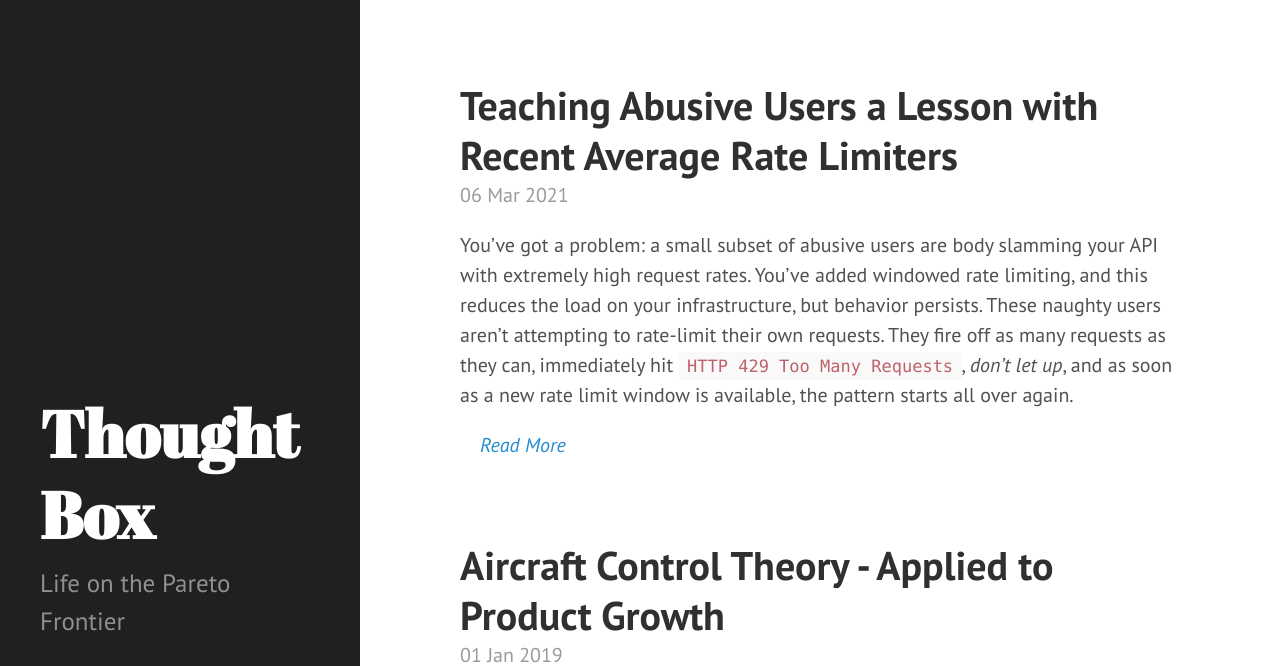
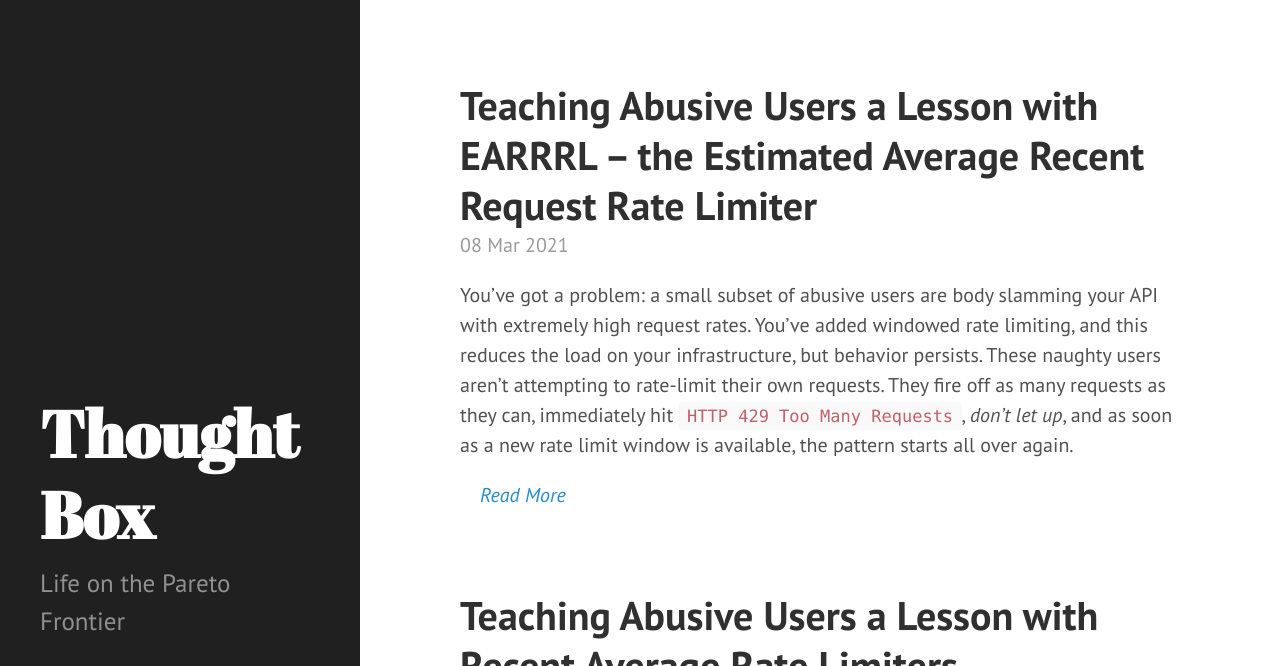
Before and after one commit to JnBrymn/JnBrymn.github.io, a Jekyll site: the page built from index.html, in a window 1280 px wide and 900 px high, cut to the strip 0-666 px from the top of the window. Built offline with Jekyll 4.4.1, drawn with Linux system fonts in a browser that asks for light colours; the list of posts is cut into pages by our own code; some of the changed lines change nothing that is shown; some of the changed text lies outside the part shown.

Commit message:
split estimated-average-recent-request-rate-limiter into 2 posts

````diff
--- a/_posts/2021-03-06-recent-average-rate-limiters.md
+++ b/_posts/2021-03-06-recent-average-rate-limiters.md
@@ -169,6 +169,9 @@ Reread intro first
   * windowed is much more permissive of persistent abuse, it lets them in again with every window renewal
   * the CEWMA behavior has an interesting behavior in that it _REQUIRES_ the clients to be well behaved, and if they are not then this eliminates a very common type of abuse completely and instantly. So it's not just their requests that will be blocked, but you'll no longer have the entire class of user that just sprays requests and then depends on 429s from _your server_ to act as their rate limiting.
   * the longer and the more extremely they are misbehaved, the longer they will remain in timeout
+  * you no longer have to investigate heavy hitters and then later ban them - they ban themselves effectively
+* If you don't like this behavior, you can count overage requests as having a fraction of the weight that normal requests have (because, after all, they didn't really cost much to your infrastructure) - this will let their CEWMA decay faster. But IF they are still really over the exceptable rate, then this will never cool down
+
 
 ## Implementation in Redis
 * instead of TTL, LRU expire them and completely forego
@@ -198,3 +201,7 @@ Reread intro first
 * send to Orendorf and GH DS manager
 * post on PennyU and Twitter
 * ask people to contact me if they want to understand better - especially that mumbojumbo about impulses
+* "halflife" -> "half-life"
+* Make sure RARL "recent" is turned to EARRL
+  * including file nam
+* spellcheck
--- /dev/null
+++ b/_posts/2021-03-08-estimated-average-recent-request-rate-limiter.md
@@ -0,0 +1,119 @@
+---
+layout: post
+title: Teaching Abusive Users a Lesson with EARRRL – the Estimated Average Recent Request Rate Limiter
+---
+
+You've got a problem: a small subset of abusive users are body slamming your API with extremely high request rates. You've added windowed rate limiting, and this reduces the load on your infrastructure, but behavior persists. These naughty users aren't attempting to rate-limit their own requests. They fire off as many requests as they can, immediately hit `HTTP 429 Too Many Requests`, _don't let up_, and as soon as a new rate limit window is available, the pattern starts all over again.
+
+In order to curtail this behavior, it would be nice to penalize bad users according to their _recent average_ request rate. If a user responsibly limits their own requests, then they never get a 429. However if the user has the bad habit of _constantly_ exceeding the rate limit, then we stop them from making any more requests – _ever_. No new windows, no second chances... _until_ they mend their ways and start monitoring their own rate more responsibly. Once their average request rate falls below a threshold, then their past sins are forgiven, and they may begin anew as a responsible user of our API.
+
+TODO! photo of vile abuser
+
+## Introducing the Recent Average Rate Limiter
+
+But there's hope! Drawing inspiration from the [Exponentially Weighted Moving Average](https://github.com/VividCortex/ewma), I propose EARRRL, the Estimated Average Recent Request Rate Limiter. EARRRL estimates the user's recent request rate and rejects requests for users who's request rate exceeds the specified threshold. Here's a Python implementation:
+
+```python
+class EARRRL:
+    def __init__(self, halflife, rate_limit):
+        self.N = 0
+        self.T = 0
+        self.lambd = -math.log(0.5)/halflife
+        self.rate_limit = rate_limit
+
+    def rate_limited(self):
+        rate_limited = self.evaluate() > self.rate_limit
+        self._update(num_hits=1)
+        return rate_limited
+
+    def _update(self, num_hits=1):
+        now_timestamp = time.time()  # unix time in seconds
+        delta_t = self.T - now_timestamp
+        self.N = num_hits + self.N*math.exp(self.lambd*delta_t)
+        self.T = now_timestamp
+
+    def evaluate(self):
+        now_timestamp = time.time()
+        delta_t = self.T - now_timestamp
+        return self.N*self.lambd * math.exp(self.lambd*delta_t)
+```
+
+To use this, whenever a user makes a request, retrieve their rate limiter or otherwise create a new EARRRL to track their request rate.
+
+```python
+rate_limiters = {}
+
+def index(request):
+    rate_limiter = rate_limiters.get(request.user.id)
+    if rate_limiter is None:
+        rate_limiter = rate_limiters[request.user.id] = EARRRL(halflife=10.0, rate_limit=0.5)
+
+    if rate_limiter.rate_limited():
+        return render(request, '429.html', status=429)
+
+    # otherwise render the view
+```
+
+Also, if you'd like to directly check the current estimated request rate, call `rate_limiter.evaluate()`.
+
+For me, the mathy bits about how this all works are the _real_ fun stuff. But I won't bore you with those details for this post. However if you're a math geek like me, then I hope you'll take a look at my EARRRL companion post which gets into the nitty gritty details. #TODO! link
+
+## Demo Time
+
+Let's see EARRRL in action!
+
+<figure>
+    <img src='/assets/estimated-average-recent-request-rate-limiter/filter-estimate-halflife-10.png' alt='EARRRL tracking periodic requests at 3 different rates' class="centered"/>
+</figure>
+
+This figure illustrates the scenario where at $$t=50\text{s}$$ users start making sustained periodic requests and then at $$t=200\text{s}$$ they stop. The user represented by red makes 10 requests per second, the green user makes 1 request per second, and the blue user makes one request every 10 seconds. The corresponding lines in this figure represents the estimated average request rate. As you can see, it takes a short period of time for the estimate to saturate, but in about a minutes time the estimates converge to the true rate.
+
+At $$t=200\text{s}$$ the user quits making requests and the corresponding estimates fall off quickly. The EARRRL for this figure uses a half-life of 10 seconds, and you can see evidence of this in the plot, because 10 seconds after the requests start, the estimates rises to half of the true request rate. Similarly 10 seconds after the requests end, the estimates decay halfway back to 0. Because of this, you can use the half-life to control how quickly the estimator track the user rate. However beware, there is a tradeoff between half-life and estimate error, the lower the half-life, the higher the error. As an example, here is a plot of the same scenario but with a half-life of 1 second.
+
+<figure>
+    <img src='/assets/estimated-average-recent-request-rate-limiter/filter-estimate-halflife-1.png' alt='EARRRL tracking periodic requests at 3 different rates' class="centered"/>
+</figure>
+
+Additionally, when configuring the half-life, remember that the whole goal is to penalize people misusing your API. Decreasing the half-life too much will effectively make EARRRL forget the abuse too quickly and allow the bad actors to offend again.
+
+
+
+## Conclusion
+Reread intro first
+* windowed no better or worse than CEWMA, but the rate limits are treated differently
+  * after a grace period, CEWMA puts offenders in timeout as long as they keep offending, but after they mend their ways the CEWMA cools down (per the half-life) it lets them start again
+  * windowed is much more permissive of persistent abuse, it lets them in again with every window renewal
+  * the CEWMA behavior has an interesting behavior in that it _REQUIRES_ the clients to be well behaved, and if they are not then this eliminates a very common type of abuse completely and instantly. So it's not just their requests that will be blocked, but you'll no longer have the entire class of user that just sprays requests and then depends on 429s from _your server_ to act as their rate limiting.
+  * the longer and the more extremely they are misbehaved, the longer they will remain in timeout
+  * you no longer have to investigate heavy hitters and then later ban them - they ban themselves effectively
+* If you don't like this behavior, you can count overage requests as having a fraction of the weight that normal requests have (because, after all, they didn't really cost much to your infrastructure) - this will let their CEWMA decay faster. But IF they are still really over the exceptable rate, then this will never cool down
+
+
+## Implementation in Redis
+* instead of TTL, LRU expire them and completely forego
+* https://redis.io/topics/quickstart
+* https://www.compose.com/articles/a-quick-guide-to-redis-lua-scripting/
+* OBJECT IDELTIME https://github.com/redis/redis/issues/1258
+
+
+## Disclaimers
+* Is this out there all ready? Maybe?
+* Am I accurate? Maybe?
+
+
+## DON;T FIRGET
+* Is "recent average rate limiter" a good name - might be the name for the post
+* you can contact me somehow and I'll explain it to you and fix my post
+* read TODO!
+* Links
+  * expected value integrals
+  * impulse functions integrated (dirac delta)
+  * link to notebook
+* Photos - embarrased rate limited user in intro
+* contact https://github.com/github/ecosystem-api/issues/2315
+* maybe::: Does this exist already? I don't know! It seems useful, so I bet someone's figured it out before, but I haven't found the right Google search for it yet. And besides, it's never any fun to just look up the answer in the back of the book 😉. Let's try and figure this one out on our own.
+* Push and make sure it works
+  * test latex equations
+* send to Orendorf and GH DS manager
+* post on PennyU and Twitter
+* ask people to contact me if they want to understand better - especially that mumbojumbo about impulses
````
Also changed, not shown: assets/estimated-average-recent-request-rate-limiter/filter-estimate-halflife-1.png (added), assets/estimated-average-recent-request-rate-limiter/filter-estimate-halflife-10.png (added).
